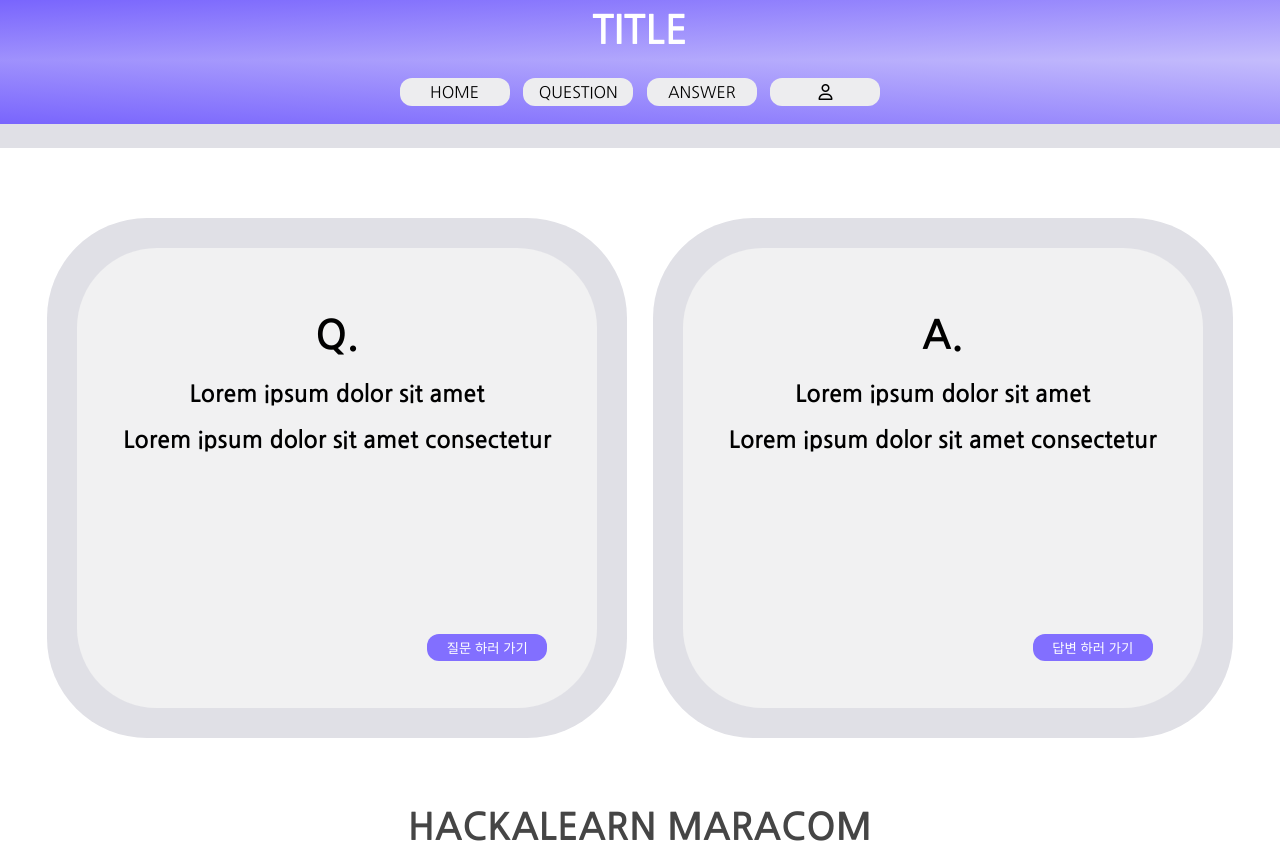
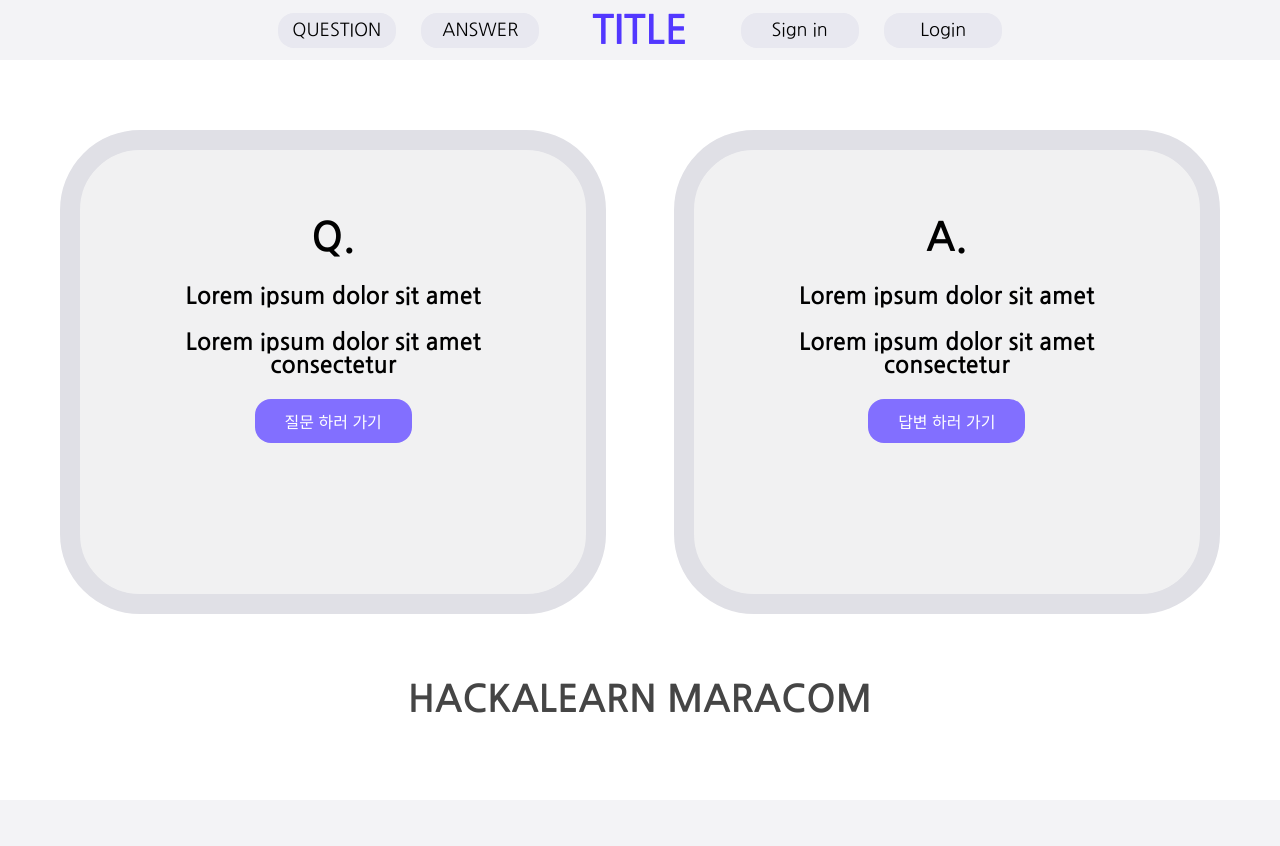
Before and after one commit to Tjdnjs/hackalearn, a Flask app: page / in a window 1280 px wide. After the commit the page ends 713 px from the top, so only its background shows below. Run offline with Flask 2, Linux system fonts and the light colour scheme; some libraries are stand-ins or nearby versions.

Commit message:
header, index

```diff
--- a/static/css/header.css
+++ b/static/css/header.css
@@ -5,85 +5,49 @@ html, body{
     font-family: 'Nanum Gothic', sans-serif;
 }
 
+header{
+  height: 5rem;
+}
 
 #title{
   text-align: center;
-  color: white;
-  padding: .5rem;
-  margin: 0;
-  background-color: rgb(130, 111, 255);
-  background: linear-gradient(to bottom right, rgb(121, 101, 253),rgb(196, 188, 252));
+  margin: .5rem 0;
+}
+#title a, #title a:hover, #title a:visited{
+  color: rgb(82,55,255); text-decoration: none;
 }
 #menu{
   text-align: center;
-  background-color: rgb(130, 111, 255);
-  background: linear-gradient(to left bottom, rgb(196, 188, 252), rgb(121, 101, 253));
-  padding: 0.7rem;
+  background-color: #f3f3f6;
+  /* background: linear-gradient(to left bottom, rgb(196, 188, 252), rgb(121, 101, 253)); */
+  padding: 0;
+  display: flex;
+  align-items: center;
+  justify-content: center;
+}
+#menu h1{
+  display: inline;
+  margin: .5rem 2rem;
 }
 #menu a{
   display: inline-block;
+}
+#menu>a{
   width: 4.5rem;
-  font-size: 0.8rem;
+  font-size: 0.9rem;
   border: none;
-  border-radius: 12px;
-  padding: 0.2rem 0.5rem;
-  background-color: #EDEDEF;
+  border-radius: .8rem;
+  padding: 0.3rem 0.7rem;
+  background-color: #e8e8f0;
   color: black;
   text-decoration: none;
-  margin: 0.2rem;
+  margin: 0 1%;
 }
 #menu a:hover{
-  background-color: #ededefc6;
+  background-color: #dbdbe3c6;
 }
 #design{
   background-color: #E0E0E6;
   width: 100%;
   height: 1.2rem;
 }
-
-.usermenu{
-  font-family: 'Noto Sans KR', sans-serif;
-  position: absolute;
-  top: 13.1%;
-  right: 35%;
-  visibility: hidden;
-  background-color: rgb(224, 228, 255);
-  color: rgb(76, 76, 76);
-  border-radius: .5rem;
-  padding-left:0.5rem;
-}
-.usermenu.active{
-  visibility: visible;
-}
-.usermenu ul{
-  padding:0; margin:0;
-}
-.usermenu li{
-  list-style-type: none;
-  margin:0;
-}
-.usermenu a{
-  display:block;
-  font-size: .8rem;
-  padding:.5rem 3rem .5rem 1rem;
-  color: rgb(91, 91, 91);
-  text-decoration: none;
-}
-.usermenu #usermenu a:hover{
-  text-decoration: none;
-  color: rgb(93, 98, 254);
-}
-.usermenu a:visited{
-  text-decoration: none;
-  color: rgb(91, 91, 91);
-}
-.usermenu::before{
-  content:'';
-  position:absolute;
-  top:-.25rem;
-  right:1.25rem;
-  width:.5rem;
-  height: .5rem;
-  background-color: rgb(224, 228, 255);
-  transform:rotate(45deg);
-}
--- a/static/css/index.css
+++ b/static/css/index.css
@@ -1,46 +1,40 @@
 #question, #answer{
-  width: 22rem;
+  width: 70%;
 }
 
-#question{
+.qnad{
   display: inline-block;
-  height: 20rem;
+  height: 100%;
+}
+#question, #answer{
+  height: 80%;
+  display: inline-block;
   text-align: center;
   padding: 2rem;
   padding-bottom: 1rem;
   margin: 1.5rem;
-  border: none;
+  border: 1rem solid #E0E0E6;
   border-radius: 80px;
   background-color: #F1F1F2;
 }
 
-#answer{
-  display: inline-block;
-  height: 20rem;
-  text-align: center;
-  padding: 2rem;
-  padding-bottom: 1rem;
-  margin: 1.5rem;
-  border: none;
-  border-radius: 80px;
-  background-color: #F1F1F2;
-}
 #qna{
+  /* margin-top: rem; */
   color: black;
-  margin-top: 3rem;
   display: block;
   text-align: center;
+  height: 60%;
 }
 
 #qna button{
   display: inline-block;
-  width: 6rem;
+  position: relative;
+  /* bottom: -7rem; right: -6rem; */
+  padding: .5rem 1.5rem;
   background-color: rgb(130, 111, 255);
   border: none;
-  border-radius: 12px;
-  margin-top: 8rem;
-  margin-left: 15rem;
-  padding: 0.2rem;
+  border-radius: .8rem;
+  font-size: .8rem;
   color: white;
 }
 #qna button:hover{
@@ -48,13 +42,13 @@
 }
 #explain{
   font-size: 1.25rem;
-  margin-top: 3rem;
+  margin-top: 5rem;
   text-align: center;
   color: rgb(69, 69, 69);
 }
-.qnad{
+/* .qnad{
   display: inline-block;
   border-radius: 100px;
   margin: 0.5rem;
   background-color: #E0E0E6;
-}
+} */
--- a/templates/index.html
+++ b/templates/index.html
@@ -14,37 +14,26 @@
 </head>
 <body>
     <header>
-      <h1 id="title">TITLE</h1>
+      {% if login == False %}
+
+
       <div id="menu" method = "get">
-        <a href="/">HOME</a>
         <a href="/question">QUESTION</a>
         <a href="/answer">ANSWER</a>
-        <a href="#" id = "us"><i class="fa-regular fa-user"></i></a>
+        <h1 id="title"><a href="/">TITLE</a></h1>
+        <a href="#">Sign in</a>
+        <a href="/login">Login</a>
       </div>
-      <div id="design"></div>
+      {%else%}
+      <div id="menu" method = "get">
+        <a href="/question">QUESTION</a>
+        <a href="/answer">ANSWER</a>
+        <h1 id="title"><a href="/">TITLE</a></h1>
+        <a href="/user" id="prof1">{{username}}님</a>
+        <a href="/logout">Logout</a>
+      </div>
+      {%endif%}
     </header>
-
-    {% if login == False %}
-
-    <div class="usermenu">
-      <li id="guide">Please Login</li>
-      <ul id="usermenu">
-              <li><a href="login.html" id="prof1">Sign in</a></li>
-              <li><a href="/login">Login</a></li>
-      </ul>
-    </div>
-
-    {%else%}
-
-    <div class="usermenu">
-      <li id="guide">{{username}}님</li>
-      <ul id="usermenu">
-              <li><a href="/user" id="prof1">Usermenu</a></li>
-              <li><a href="/logout">Logout</a></li>
-      </ul>
-    </div>
-
-    {%endif%}
 
     <div id="qna">
       <div class="qnad">
```
Also changed, not shown: templates/answer.html (+13 -26 lines), templates/login.html (+13 -27 lines), templates/question.html (+13 -26 lines), templates/user.html (+13 -26 lines), templates/write.html (+13 -26 lines).
